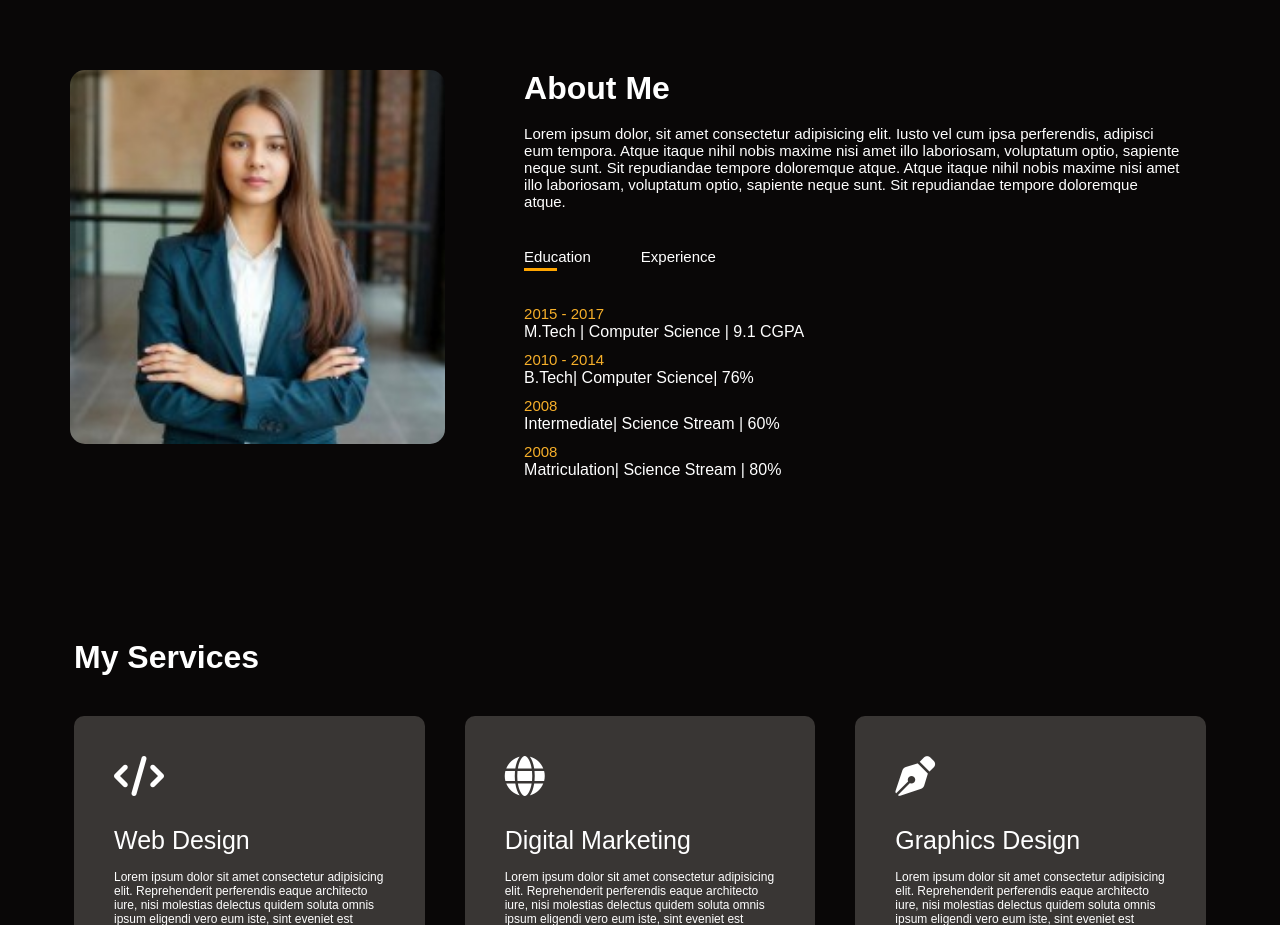
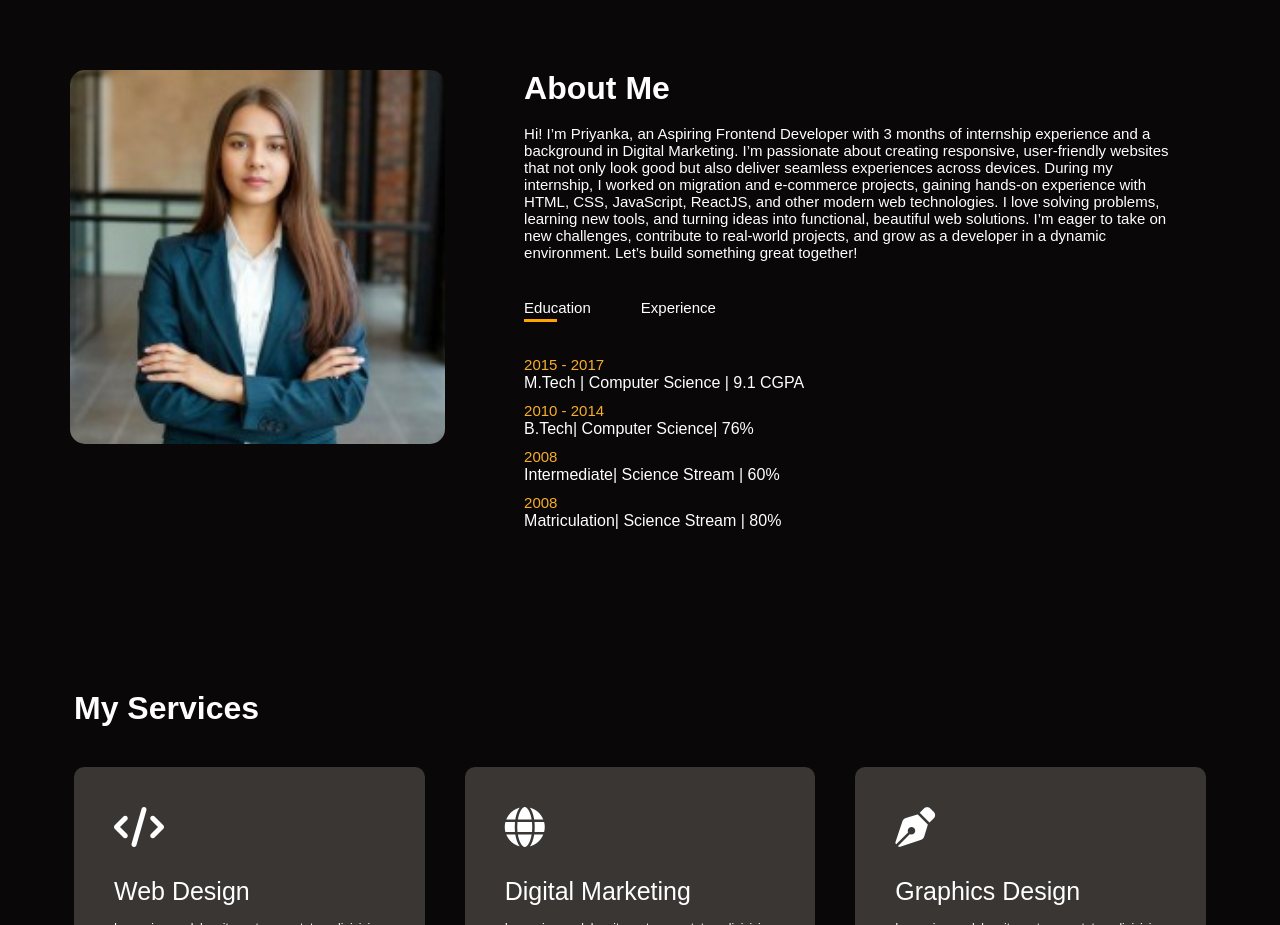
Before and after one commit to Priya-nka-Hub/my-portfolio, a plain HTML site: page index.html in a window 1280 px wide. Shown: the part 820-1745 px from the top of the page. Drawn offline with Linux system fonts and the light colour scheme.

Commit message:
Update index.html

```diff
--- a/index.html
+++ b/index.html
@@ -69,11 +69,11 @@
                 </div>
                 <div class="about-col-2">
                     <h1 class="sub-title">About Me</h1><br>
-                    <p>Lorem ipsum dolor, sit amet consectetur adipisicing elit. Iusto vel cum ipsa perferendis,
-                        adipisci eum tempora. Atque itaque nihil nobis maxime nisi amet illo laboriosam, voluptatum
-                        optio, sapiente neque sunt. Sit repudiandae tempore doloremque atque. Atque itaque nihil nobis
-                        maxime nisi amet illo laboriosam, voluptatum optio, sapiente neque sunt. Sit repudiandae tempore
-                        doloremque atque.</p>
+                    <p>Hi! I’m Priyanka, an Aspiring Frontend Developer with 3 months of internship experience and a background in Digital Marketing. I’m passionate about creating responsive, user-friendly websites that not only look good but also deliver seamless experiences across devices.
+
+During my internship, I worked on migration and e-commerce projects, gaining hands-on experience with HTML, CSS, JavaScript, ReactJS, and other modern web technologies. I love solving problems, learning new tools, and turning ideas into functional, beautiful web solutions.
+
+I’m eager to take on new challenges, contribute to real-world projects, and grow as a developer in a dynamic environment. Let’s build something great together!</p>
                     <br>
 
                     <div class="tab-titles">
@@ -431,4 +431,5 @@
 
 </body>
 
+
 </html>
```
